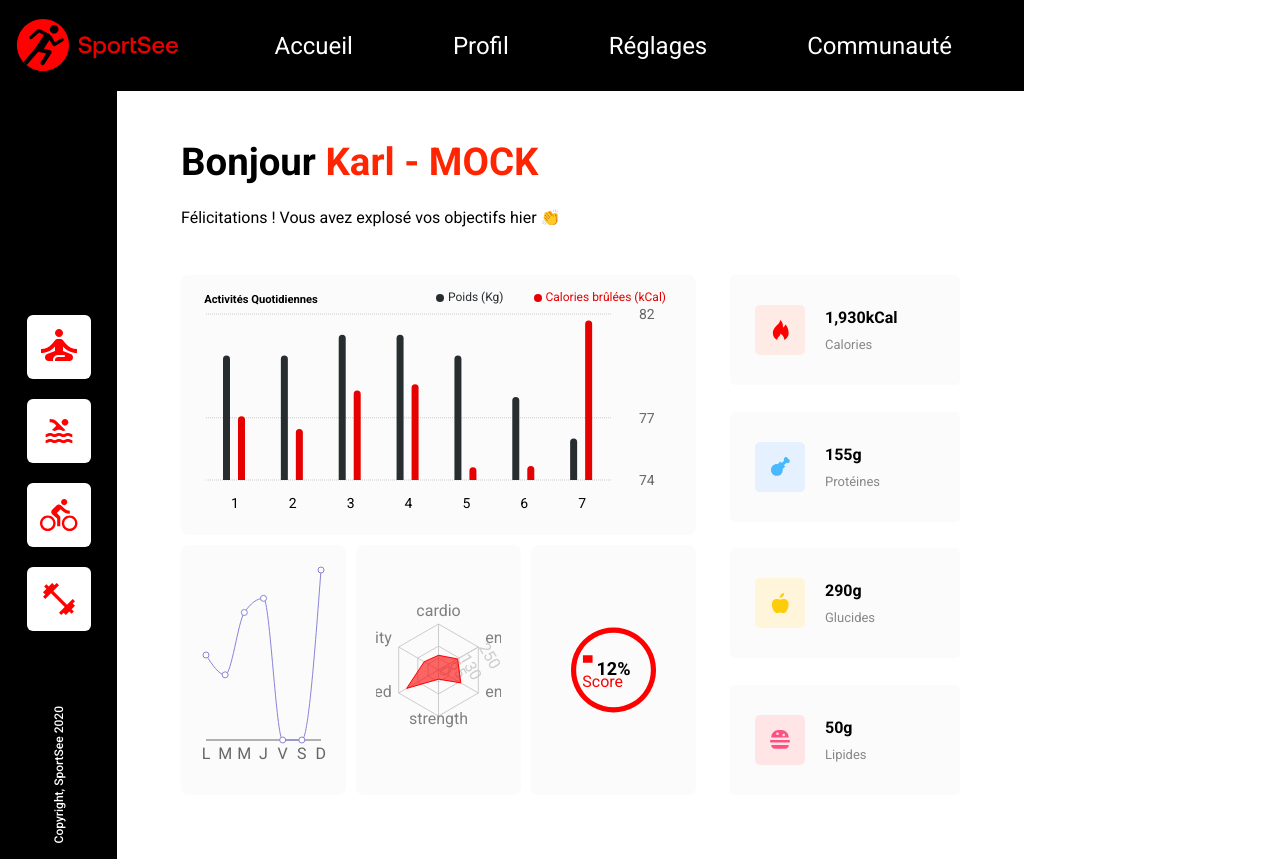
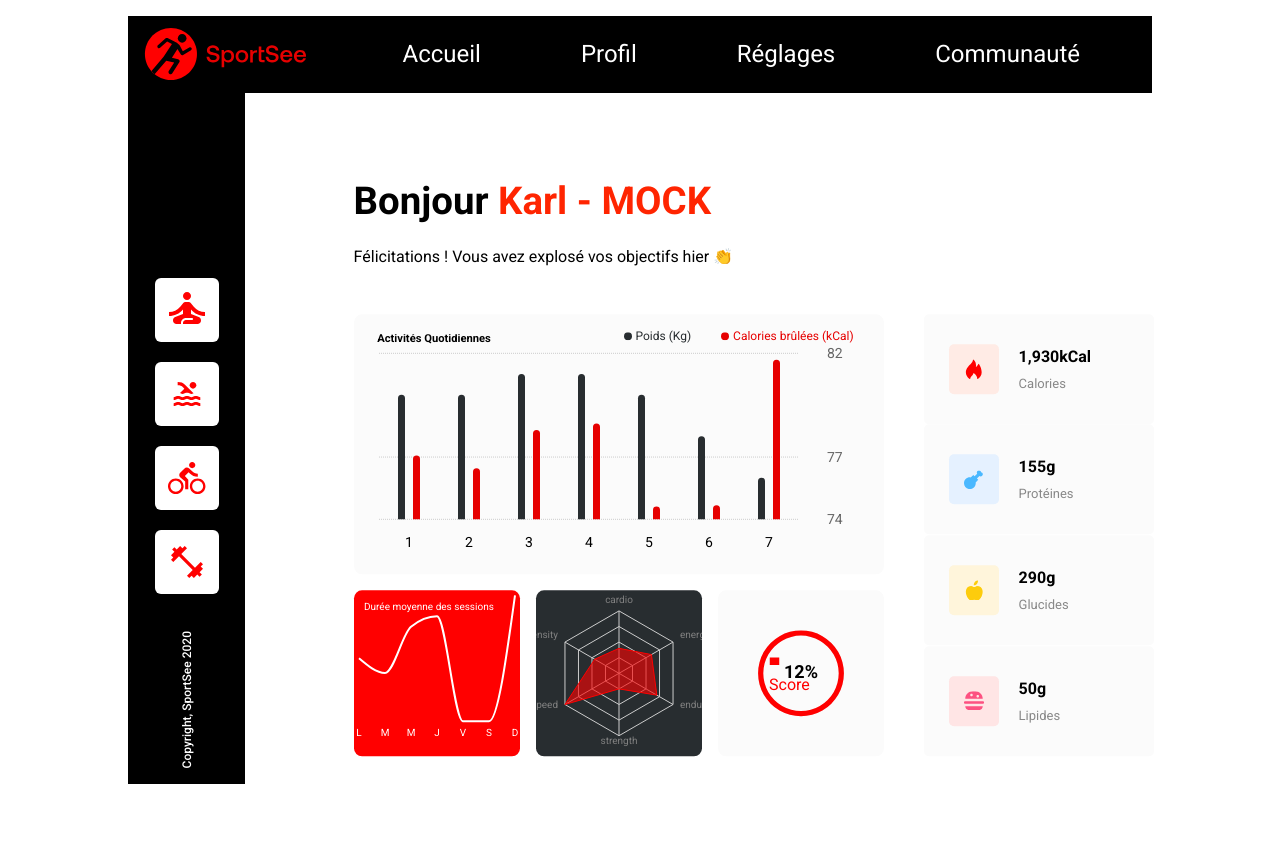
Before and after one commit to Daganx/SportSee, a React (Create React App) app in the folder sportsee-front/: page /profile/12 in a window 1280 px wide. After the commit the page ends 800 px from the top, so only its background shows below. Built offline with nearby package versions, Linux system fonts and the light colour scheme.

Commit message:
BarChart Done

```diff
--- a/sportsee-front/src/components/BarChart/BarChart.js
+++ b/sportsee-front/src/components/BarChart/BarChart.js
@@ -13,6 +13,31 @@ import "../BarChart/barChart.css";
 
 const tickFormatter = (value, index) => {
   return index + 1;
+};
+
+const CustomTooltip = ({ active, payload }) => {
+  if (active && payload && payload.length) {
+    return (
+      <div style={styles.tooltipContainer}>
+        <p style={styles.label}>{`${payload[0].value} kg`}</p>
+        <p style={styles.label}>{`${payload[1].value} Kcal`}</p>
+      </div>
+    );
+  }
+
+  return null;
+};
+
+const styles = {
+  tooltipContainer: {
+    backgroundColor: "red",
+    padding: "15px 5px",
+    color: "white",
+    fontSize: "10px",
+  },
+  label: {
+    margin: 0,
+  },
 };
 
 const BarChartComponent = ({ data }) => {
@@ -70,7 +95,7 @@ const BarChartComponent = ({ data }) => {
           domain={["dataMin - 20", "dataMax + 10"]}
           hide={true}
         />
-        <Tooltip />
+        <Tooltip content={CustomTooltip} />
 
         <Bar
           yAxisId="kilogram"
--- a/sportsee-front/src/components/LineChart/LineChart.js
+++ b/sportsee-front/src/components/LineChart/LineChart.js
@@ -8,17 +8,48 @@ const LineChartComponent = ({ data }) => {
     day: days[session.day - 1],
   }));
 
+  const CustomTooltip = ({ active, payload }) => {
+    if (active && payload && payload.length) {
+      return (
+        <div
+          className="custom-tooltip-linechart"
+          style={{
+            backgroundColor: "white",
+            padding: "5px",
+            borderRadius: "5px",
+            color: "black",
+          }}
+        >
+          <p>{`${payload[0].value} min`}</p>
+        </div>
+      );
+    }
+
+    return null;
+  };
+
   return (
     <ResponsiveContainer width="100%" height="100%">
       <LineChart data={formattedData}>
-        <XAxis dataKey="day" tickLine={false} />
-        <Tooltip />
+        <XAxis
+          dataKey="day"
+          tickLine={false}
+          axisLine={false}
+          tick={{ fill: "white" }}
+          fontSize={"10px"}
+        />
+        <Tooltip content={<CustomTooltip />} cursor={false} />
         <Line
           type="monotone"
           dataKey="sessionLength"
-          stroke="#8884d8"
+          stroke="#FFFFFF"
+          strokeWidth={2}
+          dot={false}
           activeDot={{ r: 8 }}
         />
+        <text x="10" y="20" fill="white" textAnchor="start" fontSize={"10px"}>
+          Durée moyenne des sessions
+        </text>
       </LineChart>
     </ResponsiveContainer>
   );
--- a/sportsee-front/src/components/LineChart/lineChart.css
+++ b/sportsee-front/src/components/LineChart/lineChart.css
@@ -0,0 +1,6 @@
+.custom-tooltip-linechart {
+  background-color: white;
+  border: 1px solid #cccccc;
+  padding: 10px;
+  border-radius: 5px;
+}
--- a/sportsee-front/src/components/MainContainer/mainContainer.css
+++ b/sportsee-front/src/components/MainContainer/mainContainer.css
@@ -1,8 +1,6 @@
 .main-container {
-  height: 768px;
-  width: 907px;
   position: absolute;
-  background-color: white;
-  top: 91px;
-  left: 117px;
+  top: 70%;
+  left: 65%;
+  transform: translate(-55%, -65%);
 }
--- a/sportsee-front/src/components/Navbar/navbar.css
+++ b/sportsee-front/src/components/Navbar/navbar.css
@@ -1,5 +1,5 @@
 .navbar-top {
-  height: 91px;
+  height: 10%;
   width: 100%;
   background-color: black;
   display: flex;
--- a/sportsee-front/src/components/RadarChart/RadarChart.js
+++ b/sportsee-front/src/components/RadarChart/RadarChart.js
@@ -4,7 +4,6 @@ import {
   RadarChart,
   PolarGrid,
   PolarAngleAxis,
-  PolarRadiusAxis,
   ResponsiveContainer,
 } from "recharts";
 
@@ -18,8 +17,8 @@ const PerformanceRadarChart = ({ performanceData, kind }) => {
     <ResponsiveContainer width="100%" height="100%">
       <RadarChart cx="50%" cy="50%" outerRadius="80%" data={formattedData}>
         <PolarGrid />
-        <PolarAngleAxis dataKey="kind" />
-        <PolarRadiusAxis angle={30} domain={[0, 250]} />
+        <PolarAngleAxis dataKey="kind" fontSize={"10px"} />
+
         <Radar
           name="Performance"
           dataKey="value"
--- a/sportsee-front/src/components/Sidebar/sidebar.css
+++ b/sportsee-front/src/components/Sidebar/sidebar.css
@@ -1,6 +1,6 @@
 .navbar-side {
   background: black;
-  height: 768px;
+  height: 90%;
   width: 117px;
   display: flex;
   flex-direction: column;
--- a/sportsee-front/src/index.css
+++ b/sportsee-front/src/index.css
@@ -7,10 +7,11 @@
 }
 
 body {
-  max-width: 1024px;
-  max-height: 768px;
-  min-width: 1024px;
-  min-height: 768px;
+  display: flex;
+  flex-direction: column;
+  align-items: center;
+  justify-content: center;
+  height: 100vh;
 }
 
 #root {
@@ -18,4 +19,7 @@ body {
   min-width: 1024px;
   max-height: 768px;
   min-height: 768px;
+  height: 768px;
+  width: 1024px;
+  position: relative;
 }
--- a/sportsee-front/src/pages/Profile/Profile.js
+++ b/sportsee-front/src/pages/Profile/Profile.js
@@ -10,7 +10,7 @@ import BarChartComponent from "../../components/BarChart/BarChart.js";
 import SideCard from "../../components/SideCard/SideCard.js";
 import RadialBarChartScore from "../../components/RadialBarChart/RadialBarChart.js";
 import PerformanceRadarChart from "../../components/RadarChart/RadarChart.js";
-import LineChartComponent from "../../components/LineChart/LineChart.js";
+import LineChartComponent from "../../components/LineChart/LineChart.js"; // Assurez-vous que l'importation est correcte
 import caloriesIcon from "../../assets/images/sidecard-icons/calories.svg";
 import glucidesIcon from "../../assets/images/sidecard-icons/glucides.svg";
 import lipidesIcon from "../../assets/images/sidecard-icons/lipides.svg";
--- a/sportsee-front/src/pages/Profile/profile.css
+++ b/sportsee-front/src/pages/Profile/profile.css
@@ -1,8 +1,5 @@
 .profile-container {
-  padding-top: 48px;
-  padding-bottom: 48px;
-  padding-left: 64px;
-  padding-right: 64px;
+  width: 800px;
 }
 .header {
   text-align: left;
@@ -20,14 +17,19 @@
   font-weight: 400;
 }
 .main-content {
-  height: 520px;
   display: grid;
   grid-template-columns: repeat(3, 1fr) 1fr;
-  grid-template-rows: repeat(2, 1fr);
   grid-template-areas:
     "bar-chart bar-chart bar-chart sidecard"
     "line-chart radar-chart radial-bar-chart sidecard";
-  gap: 10px;
+  gap: 16px;
+}
+
+.line-chart,
+.radar-chart,
+.radial-bar-chart {
+  aspect-ratio: 1 / 1; /* Forcer les éléments à avoir une proportion carrée */
+  height: 100%;
 }
 
 .bar-chart {
@@ -40,15 +42,15 @@
 
 .line-chart {
   grid-area: line-chart;
-  background-color: #fbfbfb;
-  padding: 20px;
+  background-color: red;
   border-radius: 8px;
+  display: flex;
+  align-items: end;
 }
 
 .radar-chart {
   grid-area: radar-chart;
-  background-color: #fbfbfb;
-  padding: 20px;
+  background-color: #282d30;
   border-radius: 8px;
 }
 
```
